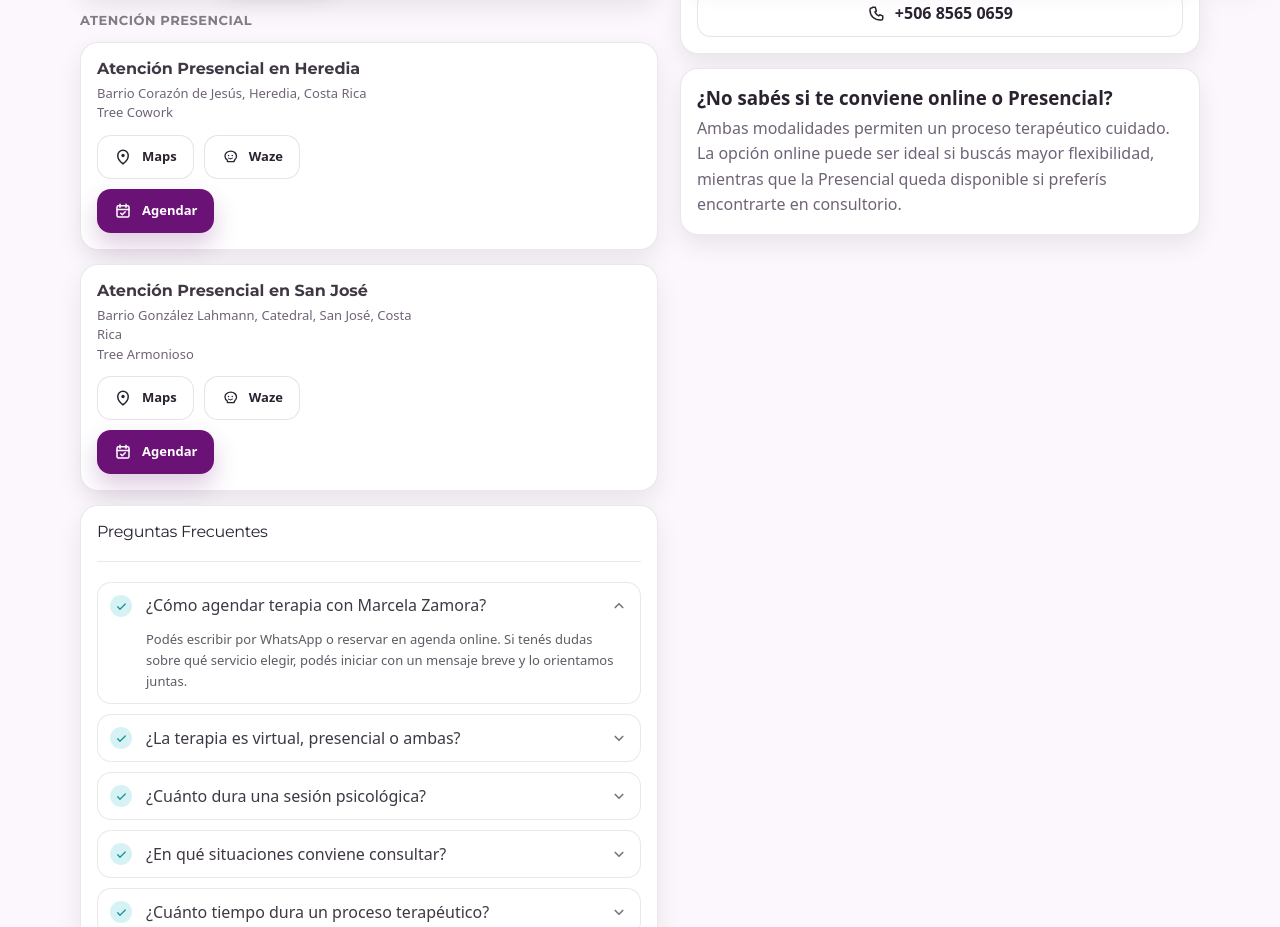
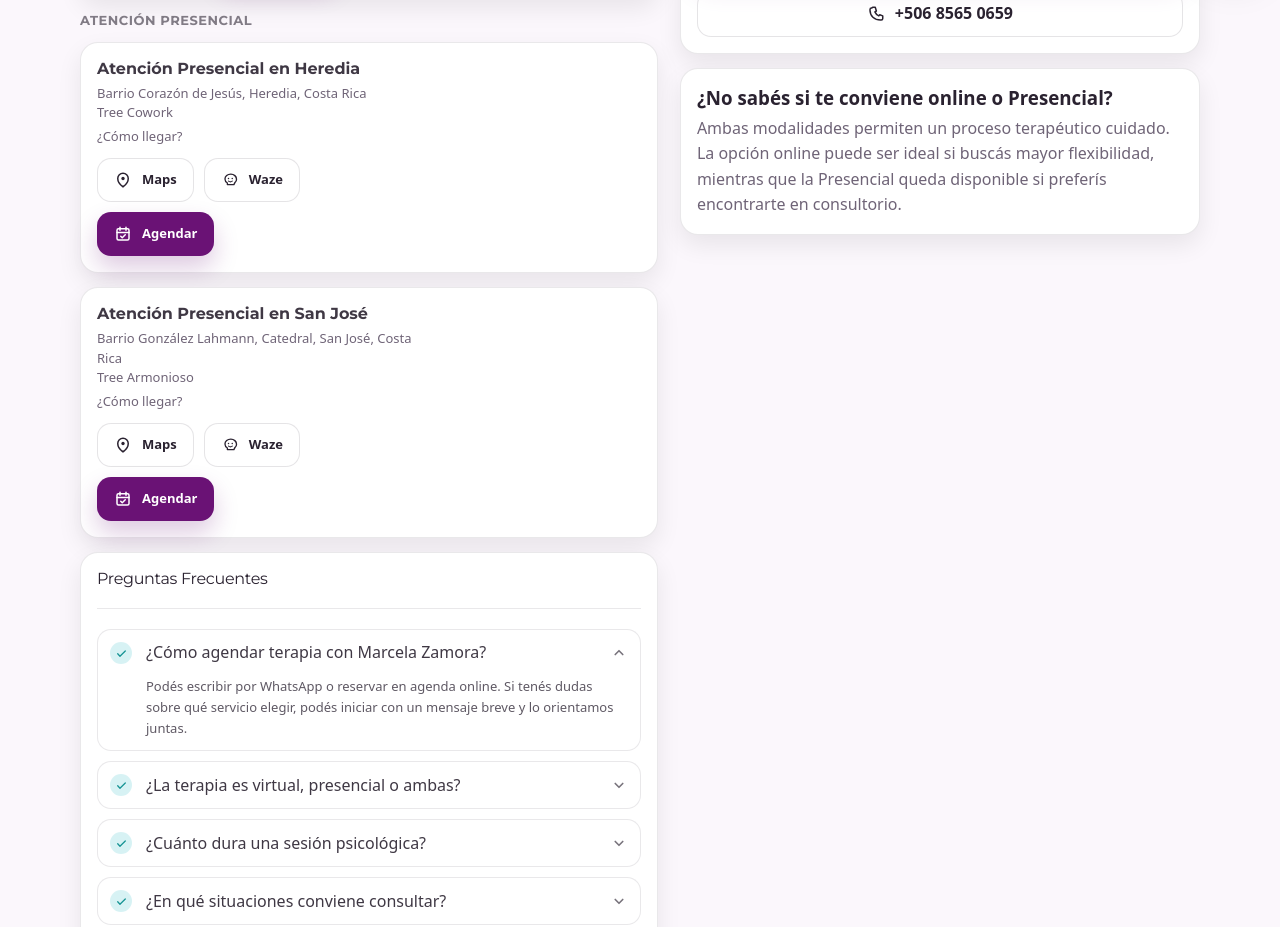
Before and after one commit to lsaj08/volver-al-presente-web, a React (Vite) app: page /contacto in a window 1280 px wide. Shown: the part 820-1747 px from the top of the page. Built offline with nearby package versions, Linux system fonts and the light colour scheme; no server answers; a web font is replaced by a local one.

Commit message:
Add directions labels above location buttons

```diff
--- a/src/pages/Contacto.jsx
+++ b/src/pages/Contacto.jsx
@@ -178,6 +178,7 @@ export default function Contacto() {
                     <span>Barrio Corazón de Jesús, Heredia, Costa Rica</span>
                     <span>Tree Cowork</span>
                   </div>
+                  <div className="locationSub">¿Cómo llegar?</div>
                   <div className="locationActions">
                     <a
                       className="btn btn-ghost small"
@@ -217,6 +218,7 @@ export default function Contacto() {
                     <span>Barrio González Lahmann, Catedral, San José, Costa Rica</span>
                     <span>Tree Armonioso</span>
                   </div>
+                  <div className="locationSub">¿Cómo llegar?</div>
                   <div className="locationActions">
                     <a
                       className="btn btn-ghost small"
```
